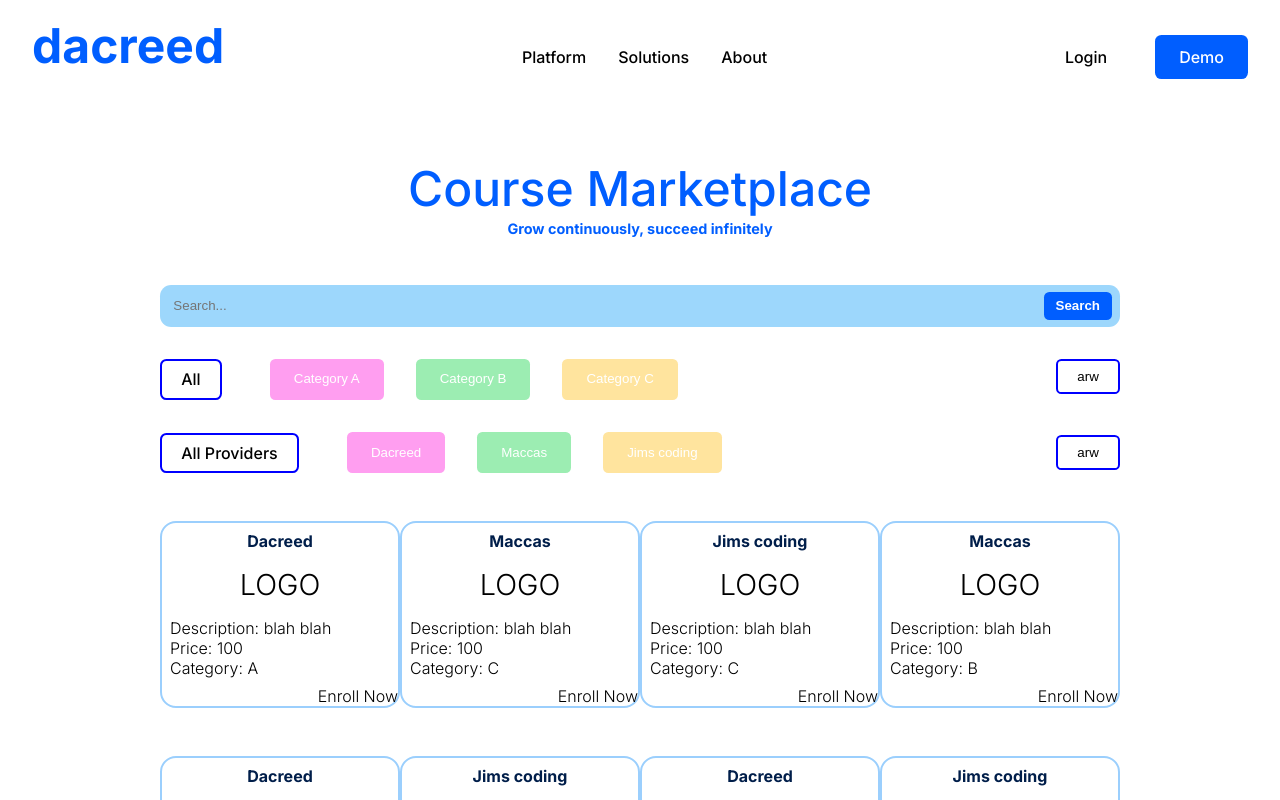
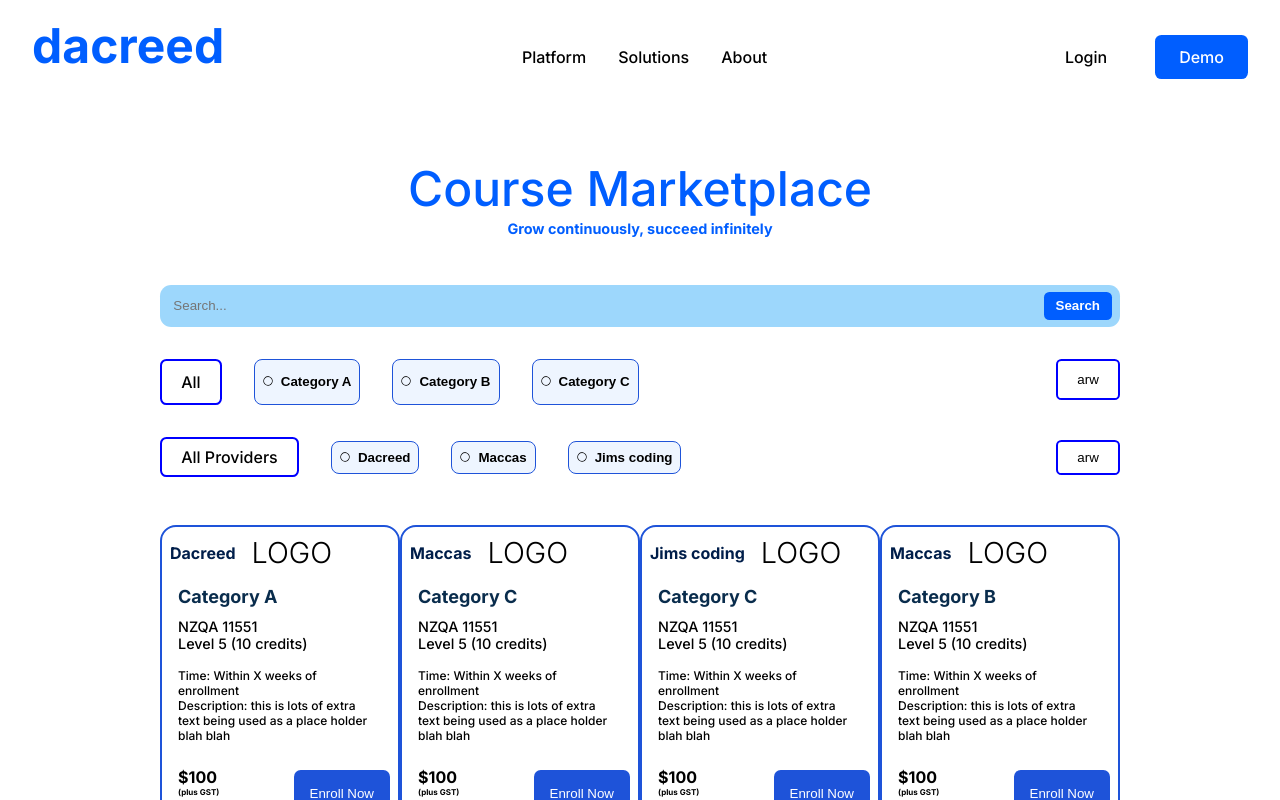
Before and after one commit to nils-thevenard/Marketplace, a Next.js app: page / in a window 1280 px wide. Shown: the top 800 px of the page. Built offline with nearby package versions, Linux system fonts and the light colour scheme.

Commit message:
checkboxes added to filter buttons

```diff
--- a/src/app/marketplace/search/courseCard.module.scss
+++ b/src/app/marketplace/search/courseCard.module.scss
@@ -1,69 +1,202 @@
-
-.courseCardsContainer{
+.courseCardsContainer {
   width: 100%;
   display: flex;
   flex-wrap: wrap;
   justify-content: space-around;
+  //   font-family: "HK Grotesk";
 
-
-
-
-}
-
-.card{
+  .card {
     font-weight: 300;
     margin-top: 3rem;
+    height: 19rem;
     border-radius: 3px;
-    &:hover{ box-shadow: 0 0 5px #b7b7b7;}
-    border: 2px solid #9bcffd;
+    &:hover {
+      box-shadow: #a7a9a9;
+    }
+    border: 2px solid #1e53d9;
     border-radius: 1rem;
+    width: 15rem;
+    display: flex;
+    flex-direction: column;
+    justify-content: space-between;
 
-    width: 15rem;
-    .cardHeading{
-        font-size: 1.8em;  padding: .5rem;
-    }
-    .content  {
-        padding:.5rem;
-    }
-
-    .cardHeading{
+    .cardHeading {
       width: 100%;
-        display: flex ;
-        flex-direction: column;
+      display: flex;
       align-items: center;
       gap: 1rem;
+      font-size: 1.8em;
+      padding: 0.5rem;
 
-            .title{
+      .title {
         font-size: 1rem;
         font-weight: 700;
         color: rgb(0, 30, 74);
       }
-
     }
 
-   .buttonParent{
+    .content {
+      padding: 0.5rem;
+      margin-left: 0.5rem;
+
+      .category {
+        color: #092c4c;
+        font-weight: 700;
+        font-size: 1.125rem;
+        margin-bottom: 0.7rem;
+      }
+
+      .unitStandard {
+        font-weight: 500;
+        font-size: 0.9rem;
+        margin-bottom: 1rem;
+      }
+    }
+
+    .descriptionAndTimeFrame {
+      font-size: 0.75rem;
+      font-weight: 500;
+      width: 90%;
+      margin-bottom: 1rem;
+    }
+    .costAndEnroll {
       display: flex;
-    justify-content: flex-end;
+      justify-content: space-between;
+      align-items: initial;
+      margin-bottom: 0.5rem;
 
+      .cost {
+        display: flex;
+        flex-direction: column;
+        font-weight: 800;
+        margin-left: 1rem;
+        h1 {
+          font-size: 1rem;
+        }
+        h2 {
+          font-size: 0.5rem;
+        }
+      }
+      .enrollButton {
+        display: flex;
+        justify-content: end;
+        background-color: #1e53d9;
+        border-radius: 0.5em;
+        color: white;
 
-    button{
+        font-weight: 500;
+        padding: 1rem 1rem 1rem 1rem;
+        border: none;
+        margin: 0.2rem;
+        margin-right: 0.5rem;
+        &:hover {
+          box-shadow: 0 0 10px #b7b7b7;
+        }
+      }
+    }
+  }
+
+  .expandedCard {
+    width: 30rem;
+    height: 19rem;
+    font-weight: 300;
+    margin-top: 3rem;
+    border-radius: 3px;
+    &:hover {
+      box-shadow: 0 0 2px #a7a9a9;
+    }
+    border: 2px solid #03c38d;
+    border-radius: 1rem;
 
     display: flex;
-        justify-content: end;
-        background-color: rgb(0, 94, 255);
-        border-radius: .4em;
-        color: white;
-        height: .5rem;
-        font-weight: 500;
-        padding: .5rem 1rem 1.4rem 1rem ;
-        border: none;
-        margin: .2rem;
-        margin-right: .5rem;
-        &:hover{ box-shadow: 0 0 10px #b7b7b7;}
-
+    flex-direction: column;
+    align-items: center;
+    .category {
+      color: #092c4c;
+      font-weight: 700;
+      font-size: 1rem;
+      margin-top: 1.5rem;
     }
 
+    .content {
+      display: flex;
+      //   justify-content: space-between;
+      height: 100%;
+      padding: 1.5rem 0.5rem 1rem 2rem;
+
+      .leftContent {
+        display: flex;
+        flex-direction: column;
+        justify-content: space-between;
+        padding-right: 1rem;
+        .description {
+          font-size: 0.75rem;
+          font-weight: 500;
         }
 
+        .costAndEnroll {
+          display: flex;
+          justify-content: start;
 
+          margin-bottom: 1rem;
+
+          .cost {
+            display: flex;
+            flex-direction: column;
+            font-weight: 800;
+            margin-left: 0.5rem;
+            h1 {
+              font-size: 1rem;
             }
+            h2 {
+              font-size: 0.5rem;
+            }
+          }
+        }
+      }
+
+      .rightContent {
+        display: flex;
+        flex-direction: column;
+        align-items: flex-start;
+        height: 100%;
+
+        .logo {
+          width: 100%;
+
+          font-size: 1.8em;
+          margin-bottom: 1rem;
+        }
+
+        .unitStandard {
+          font-weight: 500;
+          font-size: 0.9rem;
+          margin-bottom: 1rem;
+        }
+        .descriptionAndTimeFrame {
+          font-size: 0.75rem;
+          font-weight: 500;
+          width: 90%;
+          margin-bottom: 1rem;
+        }
+        .buttonBox {
+          height: 100%;
+          display: flex;
+          flex-direction: column;
+          justify-content: end;
+          .enrollButton {
+            background-color: #1e53d9;
+            border-radius: 0.5em;
+            color: white;
+            font-weight: 500;
+            padding: 1rem 1rem 1rem 1rem;
+            border: none;
+            &:hover {
+              box-shadow: 0 0 10px #b7b7b7;
+            }
+          }
+        }
+      }
+    }
+  }
+}
--- a/src/app/marketplace/search/courseCards.tsx
+++ b/src/app/marketplace/search/courseCards.tsx
@@ -14,7 +14,11 @@ import { Course } from "./data";
 const CourseCard: React.FC<{ course: Course }> = ({ course }) => {
   const [isExpanded, setIsExpanded] = useState<boolean>(false);
 
+  console.log("the value of isExpanded:", isExpanded);
+
   return (
+    <div>
+      {isExpanded === false && (
         <div
           onClick={() => setIsExpanded((isExpanded) => !isExpanded)}
           className={styles.card}
@@ -25,16 +29,73 @@ const CourseCard: React.FC<{ course: Course }> = ({ course }) => {
             <div className={styles.logo}> LOGO</div>
           </div>
           <div className={styles.content}>
-        <div>Description: {course.description}</div>
-        <div>Price: {course.price}</div>
-        <div>Category: {course.category}</div>
+            <div className={styles.category}>Category {course.category}</div>
+
+            <div className={styles.unitStandard}>
+              <div>NZQA 11551</div>
+              <div>Level 5 (10 credits)</div>
+            </div>
+            <div className={styles.descriptionAndTimeFrame}>
+              <div>Time: Within X weeks of enrollment</div>
+              <div>
+                Description: this is lots of extra text being used as a place
+                holder {course.description}
+              </div>
+            </div>
+          </div>
+          <div className={styles.costAndEnroll}>
+            <div className={styles.cost}>
+              <h1>${course.price}</h1>
+              <h2>(plus GST)</h2>
             </div>
 
-      <div className={styles.buttonParent}>
-        <div>Enroll Now</div>
+            <button className={styles.enrollButton}>Enroll Now</button>
+          </div>
+        </div>
+      )}
+      {/* ___________________________expanded card________________________________________ */}
+      {isExpanded && (
+        <div
+          onClick={() => setIsExpanded((isExpanded) => !isExpanded)}
+          className={styles.expandedCard}
+          key={course.id}
+        >
+          <div className={styles.category}>
+            Category {course.category} {course.company}
+          </div>
 
-        {isExpanded && <div>hello</div>}
+          <div className={styles.content}>
+            {/* _______ */}
+
+            <div className={styles.leftContent}>
+              <div className={styles.description}>
+                Description: this is lots of extra text being used as a place
+                holder {course.description}
               </div>
+              <div className={styles.costAndEnroll}>
+                <div className={styles.cost}>
+                  <h1>${course.price}</h1>
+                  <h2>(plus GST)</h2>
+                </div>
+              </div>
+            </div>
+            {/* ___________ */}
+            <div className={styles.rightContent}>
+              <div className={styles.logo}> LOGO</div>
+              <div className={styles.unitStandard}>
+                <div>NZQA expanded</div>
+                <div>Level 5 (10 credits)</div>
+              </div>
+              <div className={styles.descriptionAndTimeFrame}>
+                <div>Time: Within X weeks of enrollment</div>
+              </div>
+              <div className={styles.buttonBox}>
+                <button className={styles.enrollButton}>Enroll Now</button>
+              </div>{" "}
+            </div>
+          </div>
+        </div>
+      )}
     </div>
   );
 };
--- a/src/app/marketplace/search/filteredCards.tsx
+++ b/src/app/marketplace/search/filteredCards.tsx
@@ -5,11 +5,16 @@ import { useState } from "react";
 import CourseCards from "./courseCards";
 import DATA, { Category, Course } from "./data";
 import styles from "./filters.module.scss";
+import notSelected from "../../../../public/notSelected.svg";
+import selected from "../../../../public/selected.svg";
+import Image from "next/image";
 
 const FilteredCards: React.FC = () => {
   // I could set use state as just a string but by importing Category and declaring it as the type i have the type safety of only being able to use the sect category's
   const [category, setCategory] = useState<Category | "">("");
   const [company, setCompany] = useState<string | "">("");
+  // const selected = "/../../../../public/selected.svg";
+  // const notSelected = "/../../../../public/notSelected.svg";
 
   // filtering the array depending on the value of letter
   // need to improve filter logic to alow
@@ -36,10 +41,10 @@ const FilteredCards: React.FC = () => {
 
   const handleCompany = (company: "Jims coding" | "Dacreed" | "Maccas") => {
     setCompany((prevState) => {
-      if (prevState === "") {
+      if (prevState === company) {
+        return "";
+      } else {
         return company;
-      } else {
-        return "";
       }
     });
   };
@@ -76,29 +81,53 @@ const FilteredCards: React.FC = () => {
         <div className={styles.All}>All</div>
 
         <button
-          className={`${styles.buttonA} ${category === "A" && styles.active} `}
+          className={`${styles.button} ${category === "A" && styles.active} `}
           onClick={() => {
             handleCategory("A");
           }}
         >
+          <div className={styles.checkbox}>
+            {category === "A" && (
+              <Image src={selected} alt="checkbox" width={10} height={10} />
+            )}
+            {category !== "A" && (
+              <Image src={notSelected} alt="checkbox" width={10} height={10} />
+            )}
+          </div>
           Category A
         </button>
 
         <button
-          className={`${styles.buttonB} ${category === "B" && styles.active}`}
+          className={`${styles.button} ${category === "B" && styles.active}`}
           onClick={() => {
             handleCategory("B");
           }}
         >
+          <div className={styles.checkbox}>
+            {category === "B" && (
+              <Image src={selected} alt="checkbox" width={10} height={10} />
+            )}
+            {category !== "B" && (
+              <Image src={notSelected} alt="checkbox" width={10} height={10} />
+            )}
+          </div>
           Category B
         </button>
 
         <button
-          className={`${styles.buttonC} ${category === "C" && styles.active}`}
+          className={`${styles.button} ${category === "C" && styles.active}`}
           onClick={() => {
             handleCategory("C");
           }}
         >
+          <div className={styles.checkbox}>
+            {category === "C" && (
+              <Image src={selected} alt="checkbox" width={10} height={10} />
+            )}
+            {category !== "C" && (
+              <Image src={notSelected} alt="checkbox" width={10} height={10} />
+            )}
+          </div>
           Category C
         </button>
         <button className={styles.arrow}> arw</button>
@@ -108,33 +137,57 @@ const FilteredCards: React.FC = () => {
       <div className={styles.CompanyButtonParent}>
         <div className={styles.AllProviders}>All Providers</div>
         <button
-          className={`${styles.Dacreed} ${
+          className={`${styles.button} ${
             company === "Dacreed" && styles.active
           }`}
           onClick={() => {
             handleCompany("Dacreed");
           }}
         >
+          <div className={styles.checkbox}>
+            {company === "Dacreed" && (
+              <Image src={selected} alt="checkbox" width={10} height={10} />
+            )}
+            {company !== "Dacreed" && (
+              <Image src={notSelected} alt="checkbox" width={10} height={10} />
+            )}
+          </div>
           Dacreed
         </button>
         <button
-          className={`${styles.Maccas} ${
+          className={`${styles.button} ${
             company === "Maccas" && styles.active
           }`}
           onClick={() => {
             handleCompany("Maccas");
           }}
         >
+          <div className={styles.checkbox}>
+            {company === "Maccas" && (
+              <Image src={selected} alt="checkbox" width={10} height={10} />
+            )}
+            {company !== "Maccas" && (
+              <Image src={notSelected} alt="checkbox" width={10} height={10} />
+            )}
+          </div>
           Maccas
         </button>
         <button
-          className={`${styles.jimsCoding} ${
+          className={`${styles.button} ${
             company === "Jims coding" && styles.active
           }`}
           onClick={() => {
             handleCompany("Jims coding");
           }}
         >
+          <div className={styles.checkbox}>
+            {company === "Jims coding" && (
+              <Image src={selected} alt="checkbox" width={10} height={10} />
+            )}
+            {company !== "Jims coding" && (
+              <Image src={notSelected} alt="checkbox" width={10} height={10} />
+            )}
+          </div>
           Jims coding
         </button>
         <button className={styles.arrow}> arw </button>
--- a/src/app/marketplace/search/filters.module.scss
+++ b/src/app/marketplace/search/filters.module.scss
@@ -1,12 +1,10 @@
-.filters{
+.filters {
   display: flex;
   flex-direction: column;
   align-items: center;
   width: 75vw;
 
-
-.CategoryButtonParent{
-
+  .CategoryButtonParent {
     display: flex;
     width: 75vw;
     justify-content: flex-start;
@@ -14,81 +12,45 @@ width: 75vw;
     margin-top: 2rem;
     position: relative;
 
-    .All{
+    .All {
       //this element did not work when just selecting as h1?
-        border-radius: .4em;
-        border: .15rem blue solid ;
+      border-radius: 0.4em;
+      border: 0.15rem blue solid;
       font-weight: 500;
-        padding: .5rem 1.2rem .5rem 1.2rem ;
-
-
-    }
-    .buttonActive{
-        border: 30px red solid;
+      padding: 0.7rem 1.2rem 0.7rem 1.2rem;
     }
 
+    .button {
+      background-color: #eef5ff;
+      border: 1px solid #1e53d9;
+      border-radius: 0.5rem;
+      font-weight: 600;
+      padding: 0.5rem;
+      display: flex;
+      align-items: center;
+      //   justify-content: space-between;
 
-    .buttonA{
-        background-color: rgb(255, 158, 240);
-        border-radius: .4em;
-        color: white;
-        height: 1rem;
-        font-weight: 500;
-        padding: .8rem 1.5rem 1.8rem 1.5rem ;
-        border: none;
-        margin-left: 1rem;
-
+      .checkbox {
+        margin-right: 0.5rem;
+      }
     }
 
-
-    .buttonB{
-        background-color: rgb(156, 237, 178);
-        border-radius: .4em;
-        color: white;
-        height: 1rem;
+    .arrow {
+      border-radius: 0.4em;
+      border: 0.15rem blue solid;
       font-weight: 500;
-        padding: .8rem 1.5rem 1.8rem 1.5rem ;
-        border: none;
-
-        &.active{
-            background-color: red;
-        }
-
-    }
-
-
-
-    .buttonC{
-        background-color: rgb(255, 228, 158);
-        border-radius: .4em;
-        color: white;
-        height: 1rem;
-        font-weight: 500;
-        padding: .8rem 1.5rem 1.8rem 1.5rem ;
-        border: none;
-
-    }
-
-    .arrow{
-        border-radius: .4em;
-        border: .15rem blue solid ;
-        font-weight: 500;
-        padding: .5rem 1.2rem .5rem 1.2rem ;
+      padding: 0.7rem 1.2rem 0.7rem 1.2rem;
       background-color: transparent;
       position: absolute;
       right: 0;
-
     }
 
-    .active{
-        background-color: red;
+    .active {
+      background-color: #b3eddd;
+      border: 2px solid #03c38d;
     }
-
-
-
   }
-.CompanyButtonParent{
-
+  .CompanyButtonParent {
     display: flex;
     width: 100%;
     justify-content: flex-start;
@@ -97,79 +59,45 @@ width: 75vw;
     margin-top: 2rem;
     position: relative;
 
-
-    .AllProviders{
+    .AllProviders {
       //this element did not work when just selecting as h1?
-        border-radius: .4em;
-        border: .15rem blue solid ;
+      border-radius: 0.4em;
+      border: 0.15rem blue solid;
       font-weight: 500;
-        padding: .5rem 1.2rem .5rem 1.2rem ;
-
-
+      padding: 0.5rem 1.2rem 0.5rem 1.2rem;
     }
 
+    .button {
+      background-color: #eef5ff;
+      border: 1px solid #1e53d9;
+      border-radius: 0.5rem;
+      font-weight: 600;
+      padding: 0.5rem;
+      display: flex;
+      align-items: center;
+      //   justify-content: space-between;
 
-
-    .Dacreed{
-        background-color: rgb(255, 158, 240);
-        border-radius: .4em;
-        color: white;
-
-        font-weight: 500;
-        padding: .8rem 1.5rem .8rem 1.5rem ;
-
-        border: none;
-        margin-left: 1rem;
-
+      .checkbox {
+        margin-right: 0.5rem;
+      }
     }
 
-    .Maccas{
-        background-color: rgb(156, 237, 178);
-        border-radius: .4em;
-        color: white;
-
+    .arrow {
+      border-radius: 0.4em;
+      border: 0.15rem blue solid;
       font-weight: 500;
-        padding: .8rem 1.5rem .8rem 1.5rem ;
-        border: none;
-
-    }
-
-    .jimsCoding{
-        background-color: rgb(255, 228, 158);
-        border-radius: .4em;
-        color: white;
-        font-weight: 500;
-        padding: .8rem 1.5rem .8rem 1.5rem ;
-        border: none;
-
-    }
-
-    .arrow{
-        border-radius: .4em;
-        border: .15rem blue solid ;
-        font-weight: 500;
-        padding: .5rem 1.2rem .5rem 1.2rem ;
+      padding: 0.5rem 1.2rem 0.5rem 1.2rem;
       background-color: transparent;
       position: absolute;
       right: 0;
-
     }
 
-    .active{
-        background-color: red;
+    .active {
+      background-color: #b3eddd;
+      border: 2px solid #03c38d;
     }
-
-
-
   }
-
-
-
-
 }
-
-
-
 
 .searchFilters {
   display: flex;
@@ -178,27 +106,24 @@ width: 75vw;
   align-items: center;
   margin-top: 4rem;
 
-
-    .pageHeading{
-        color:  rgb(0, 94, 255);
-
+  .pageHeading {
+    color: rgb(0, 94, 255);
   }
 
-    h1{
+  h1 {
     font-size: 3rem;
     font-weight: 500;
     margin-bottom: 0px;
   }
 
-    h2{
-        font-size: .9rem;
+  h2 {
+    font-size: 0.9rem;
     display: flex;
     justify-content: center;
-        margin-top: .1rem;
+    margin-top: 0.1rem;
   }
 
-
-    .searchBarParent{
+  .searchBarParent {
     margin-top: 3rem;
 
     width: 100%;
@@ -207,42 +132,31 @@ width: 75vw;
     align-items: center;
     justify-content: end;
 
-        input{
+    input {
       padding: 1em;
       border: none;
       width: 100%;
-            border-radius: .7rem;
+      border-radius: 0.7rem;
       font-style: inherit;
       color: inherit;
       background-color: rgb(157, 215, 252);
       &:focus {
-                outline: none;}
-
-
-
+        outline: none;
+      }
     }
 
-        button{
-
+    button {
       border: none;
-            border-radius: .4em;
+      border-radius: 0.4em;
       background-color: transparent;
       // margin-top: 10px;
-            margin-right: .5rem;
-            padding: .4rem .75rem .4rem .75rem ;
+      margin-right: 0.5rem;
+      padding: 0.4rem 0.75rem 0.4rem 0.75rem;
       background-color: rgb(0, 94, 255);
       // height: 1rem;
       font-weight: 600;
       position: absolute;
       color: white;
-
-
-
-
     }
   }
-
-
-
-
 }
```
Also changed, not shown: public/notSelected.svg (added), public/selected.svg (added). Lines whose indentation alone changed are shown as unchanged.
